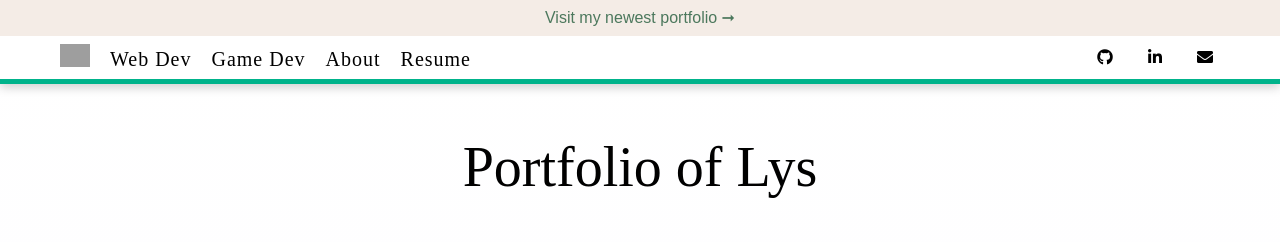
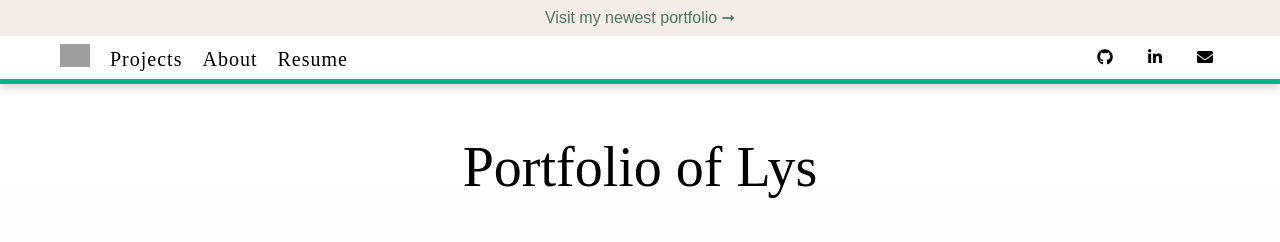
Before and after one commit to liz-lorena/mid-2019, a Jekyll site: the page built from index.html, in a window 1280 px wide. Shown: the top 242 px of the page. Built offline with Jekyll 4.4.1, drawn with Linux system fonts in a browser that asks for light colours; nearby versions of some CDN libraries; the list of posts is cut into pages by our own code; grey boxes are pictures that could not be loaded.

Commit message:
Update mainmenu.html

```diff
--- a/_includes/mainmenu.html
+++ b/_includes/mainmenu.html
@@ -1,10 +1,7 @@
 
 
     <li>
-        <a href="{{ site.url }}/mid-2019/" title="Website Projects">Web Dev</a>
-    </li>
-    <li>
-        <a href="{{ site.url }}/mid-2019/#gamedev" title="Game Projects">Game Dev</a>
+        <a href="{{ site.url }}/mid-2019/" title="Projects">Projects</a>
     </li>
     <li>
         <a href="{{ site.url }}/mid-2019/about" title="About Me">About</a>
```
